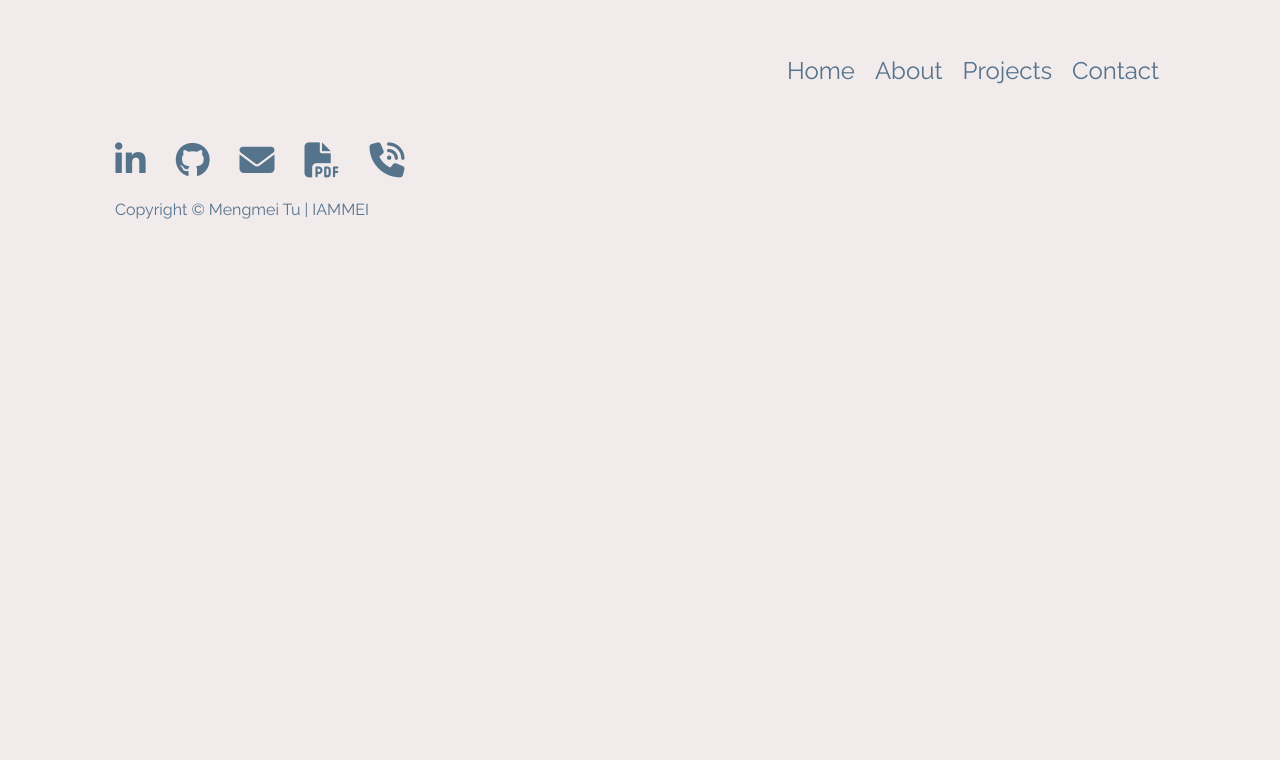
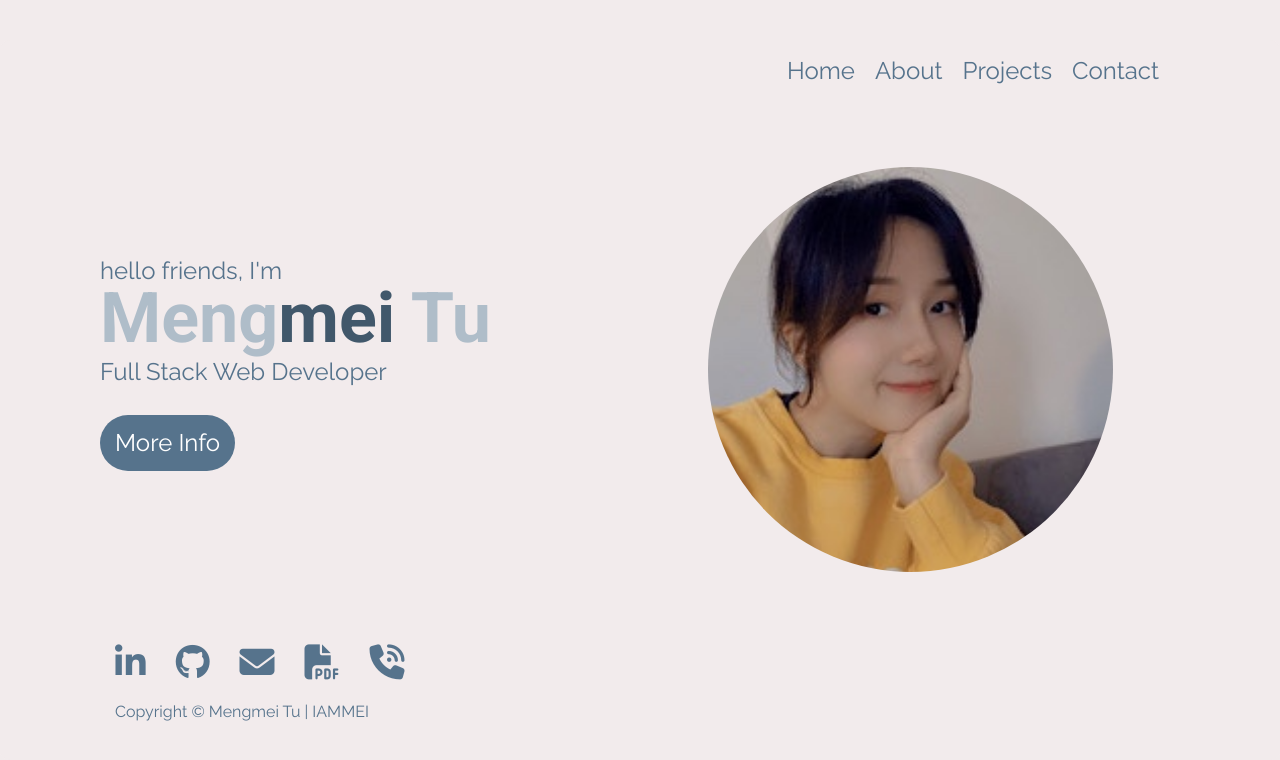
Before and after one commit to mmeii/react-portfolio, a React (Create React App) app: page / in a window 1280 px wide. Shown: the top 760 px of the page. Built offline with nearby package versions, Linux system fonts and the light colour scheme; a web font is replaced by a local one.

Commit message:
update home route

```diff
--- a/src/App.js
+++ b/src/App.js
@@ -15,7 +15,7 @@ function App() {
       <div className="app">
         <Navbar />
         <Switch>
-          <Route exact path="/react-portfolio" component={Home} />
+          <Route exact path="/" component={Home} />
           <Route exact path="/about" component={About} />
           <Route exact path="/projects" component={Projects} />
           <Route exact path="/contact" component={Contact} />
```
